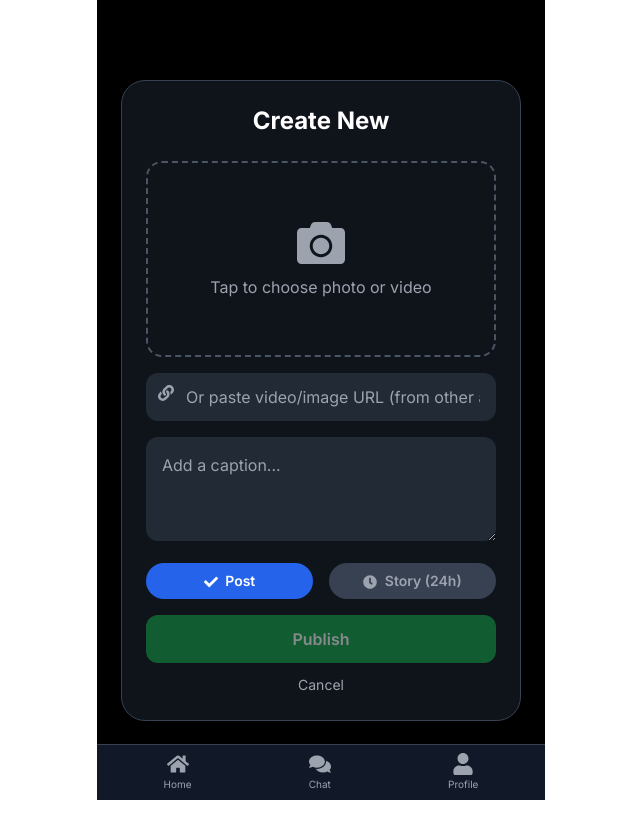
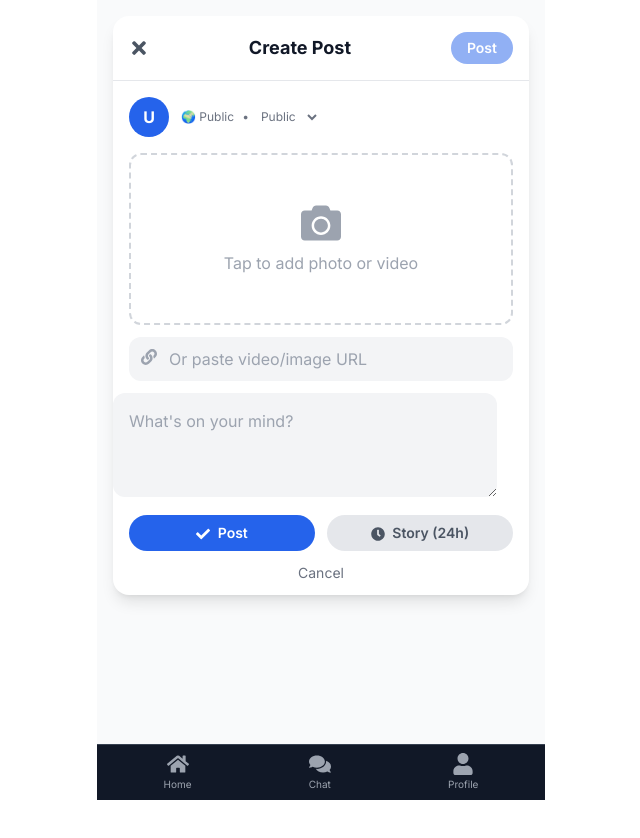
Before and after one commit to itsonlycrypty/Chatup, a Next.js app: page /upload in a window 1280 px wide. Shown: the top 838 px of the page, without its empty margins (319-959 px from the left). Built offline with nearby package versions, Linux system fonts and the light colour scheme.

Commit message:
Add privacy state and user info to upload page

```diff
--- a/app/upload/page.tsx
+++ b/app/upload/page.tsx
@@ -1,7 +1,7 @@
 'use client';
 import { useState, useRef } from 'react';
 import { useAuth } from '@/context/AuthContext';
-import { FaCamera, FaTimes, FaCheck, FaClock, FaLink } from 'react-icons/fa';
+import { FaCamera, FaTimes, FaCheck, FaClock, FaLink, FaUser, FaSmile } from 'react-icons/fa';
 import { useRouter } from 'next/navigation';
 import { fetchData, saveData } from '@/lib/db';
 
@@ -14,6 +14,7 @@ export default function Upload() {
   const [externalUrl, setExternalUrl] = useState('');
   const [uploading, setUploading] = useState(false);
   const [postType, setPostType] = useState<'post' | 'story'>('post');
+  const [privacy, setPrivacy] = useState<'public' | 'friends' | 'private'>('public');
   const fileRef = useRef<HTMLInputElement>(null);
 
   const handleFileChange = (e: React.ChangeEvent<HTMLInputElement>) => {
@@ -33,7 +34,6 @@ export default function Upload() {
     try {
       let media = '';
       if (file) {
-        // Convert to base64
         const reader = new FileReader();
         const dataUrl = await new Promise<string>((resolve) => {
           reader.onload = (e) => resolve(e.target?.result as string);
@@ -55,6 +55,7 @@ export default function Upload() {
         comments: [],
         timestamp: new Date().toISOString(),
         type: postType,
+        privacy,
       };
       if (postType === 'story') {
         const stories = data.stories || [];
@@ -64,7 +65,7 @@ export default function Upload() {
         posts.unshift(newItem);
         await saveData({ ...data, posts });
       }
-      alert('Uploaded!');
+      alert('Posted!');
       router.push('/feed');
     } catch (err: any) {
       alert('Upload failed: ' + err.message);
@@ -79,11 +80,51 @@ export default function Upload() {
   };
 
   return (
-    <div className="min-h-screen bg-black p-6 flex flex-col items-center justify-center">
-      <div className="w-full max-w-md bg-gray-800/50 backdrop-blur-md rounded-3xl p-6 border border-gray-700">
-        <h1 className="text-2xl font-bold text-white text-center mb-6">Create New</h1>
+    <div className="min-h-screen bg-gray-50 dark:bg-black p-4">
+      <div className="max-w-md mx-auto bg-white dark:bg-gray-900 rounded-2xl shadow-lg overflow-hidden">
+        {/* Header */}
+        <div className="flex items-center justify-between p-4 border-b border-gray-200 dark:border-gray-700">
+          <button onClick={() => router.back()} className="text-gray-600 dark:text-gray-400 hover:text-gray-900 dark:hover:text-white">
+            <FaTimes size={20} />
+          </button>
+          <h1 className="text-lg font-bold text-gray-900 dark:text-white">Create Post</h1>
+          <button
+            onClick={handleUpload}
+            disabled={uploading || (!file && !externalUrl.trim())}
+            className="bg-blue-600 hover:bg-blue-700 text-white px-4 py-1.5 rounded-full text-sm font-semibold transition disabled:opacity-50"
+          >
+            {uploading ? 'Posting...' : 'Post'}
+          </button>
+        </div>
 
-        <div onClick={() => fileRef.current?.click()} className="border-2 border-dashed border-gray-600 rounded-2xl p-6 text-center cursor-pointer hover:border-blue-500 transition">
+        {/* User info */}
+        <div className="flex items-center gap-3 p-4">
+          <div className="w-10 h-10 rounded-full bg-blue-600 flex items-center justify-center text-white font-bold">
+            {user?.displayName?.[0]?.toUpperCase() || 'U'}
+          </div>
+          <div>
+            <p className="text-gray-900 dark:text-white font-semibold">{user?.displayName || user?.email}</p>
+            <div className="flex items-center gap-1 text-xs text-gray-500">
+              <span>{privacy === 'public' ? '🌍 Public' : privacy === 'friends' ? '👥 Friends' : '🔒 Private'}</span>
+              <span className="mx-1">•</span>
+              <select
+                value={privacy}
+                onChange={(e) => setPrivacy(e.target.value as any)}
+                className="bg-transparent text-gray-500 text-xs focus:outline-none"
+              >
+                <option value="public">Public</option>
+                <option value="friends">Friends</option>
+                <option value="private">Private</option>
+              </select>
+            </div>
+          </div>
+        </div>
+
+        {/* Media picker */}
+        <div
+          onClick={() => fileRef.current?.click()}
+          className="mx-4 border-2 border-dashed border-gray-300 dark:border-gray-600 rounded-xl p-6 text-center cursor-pointer hover:border-blue-500 transition"
+        >
           {preview ? (
             <div className="relative">
               {file?.type.startsWith('video') ? (
@@ -91,24 +132,35 @@ export default function Upload() {
               ) : (
                 <img src={preview} className="max-h-64 mx-auto rounded" />
               )}
-              <button onClick={(e) => { e.stopPropagation(); clearPreview(); }} className="absolute top-2 right-2 bg-red-600 rounded-full p-1">
+              <button
+                onClick={(e) => { e.stopPropagation(); clearPreview(); }}
+                className="absolute top-2 right-2 bg-red-600 rounded-full p-1"
+              >
                 <FaTimes className="text-white" />
               </button>
             </div>
           ) : (
-            <div className="text-gray-400 py-8">
-              <FaCamera size={48} className="mx-auto" />
-              <p className="mt-2">Tap to choose photo or video</p>
+            <div className="text-gray-400 py-6">
+              <FaCamera size={40} className="mx-auto" />
+              <p className="mt-2">Tap to add photo or video</p>
             </div>
           )}
-          <input ref={fileRef} type="file" accept="image/*,video/*" capture="environment" onChange={handleFileChange} className="hidden" />
+          <input
+            ref={fileRef}
+            type="file"
+            accept="image/*,video/*"
+            capture="environment"
+            onChange={handleFileChange}
+            className="hidden"
+          />
         </div>
 
-        <div className="mt-4 relative">
+        {/* External URL input */}
+        <div className="mx-4 mt-3 relative">
           <FaLink className="absolute left-3 top-3 text-gray-400" />
           <input
-            className="w-full bg-gray-700/50 text-white pl-10 pr-4 py-3 rounded-xl focus:outline-none focus:ring-2 focus:ring-blue-500"
-            placeholder="Or paste video/image URL (from other apps)"
+            className="w-full bg-gray-100 dark:bg-gray-800 text-gray-900 dark:text-white pl-10 pr-4 py-2.5 rounded-xl focus:outline-none focus:ring-2 focus:ring-blue-500"
+            placeholder="Or paste video/image URL"
             value={externalUrl}
             onChange={(e) => {
               setExternalUrl(e.target.value);
@@ -117,35 +169,44 @@ export default function Upload() {
           />
         </div>
 
+        {/* Caption */}
         <textarea
-          className="w-full bg-gray-700/50 text-white p-4 rounded-xl mt-4 focus:outline-none focus:ring-2 focus:ring-blue-500"
-          placeholder="Add a caption..."
+          className="w-full bg-gray-100 dark:bg-gray-800 text-gray-900 dark:text-white p-4 mt-3 mx-auto rounded-xl focus:outline-none focus:ring-2 focus:ring-blue-500"
+          style={{ width: 'calc(100% - 2rem)' }}
+          placeholder="What's on your mind?"
           value={text}
           onChange={(e) => setText(e.target.value)}
           rows={3}
         />
 
-        <div className="flex gap-4 mt-4">
-          <button onClick={() => setPostType('post')} className={`flex-1 py-2 rounded-full text-sm font-semibold transition ${postType === 'post' ? 'bg-blue-600 text-white' : 'bg-gray-700 text-gray-400'}`}>
+        {/* Post / Story toggle */}
+        <div className="flex gap-3 mx-4 mt-3">
+          <button
+            onClick={() => setPostType('post')}
+            className={`flex-1 py-2 rounded-full text-sm font-semibold transition ${
+              postType === 'post' ? 'bg-blue-600 text-white' : 'bg-gray-200 dark:bg-gray-700 text-gray-600 dark:text-gray-400'
+            }`}
+          >
             <FaCheck className="inline mr-1" /> Post
           </button>
-          <button onClick={() => setPostType('story')} className={`flex-1 py-2 rounded-full text-sm font-semibold transition ${postType === 'story' ? 'bg-purple-600 text-white' : 'bg-gray-700 text-gray-400'}`}>
+          <button
+            onClick={() => setPostType('story')}
+            className={`flex-1 py-2 rounded-full text-sm font-semibold transition ${
+              postType === 'story' ? 'bg-purple-600 text-white' : 'bg-gray-200 dark:bg-gray-700 text-gray-600 dark:text-gray-400'
+            }`}
+          >
             <FaClock className="inline mr-1" /> Story (24h)
           </button>
         </div>
 
+        {/* Cancel button */}
         <button
-          onClick={handleUpload}
-          disabled={uploading || (!file && !externalUrl.trim())}
-          className="w-full bg-green-600 hover:bg-green-700 text-white font-semibold py-3 rounded-xl mt-4 transition disabled:opacity-50"
+          onClick={() => router.push('/feed')}
+          className="w-full text-gray-500 text-sm py-3 hover:text-gray-700 dark:hover:text-gray-300 transition"
         >
-          {uploading ? 'Uploading...' : 'Publish'}
-        </button>
-
-        <button onClick={() => router.push('/feed')} className="w-full text-gray-400 text-sm mt-3 hover:text-white">
           Cancel
         </button>
       </div>
     </div>
   );
-            }
+    }
```
